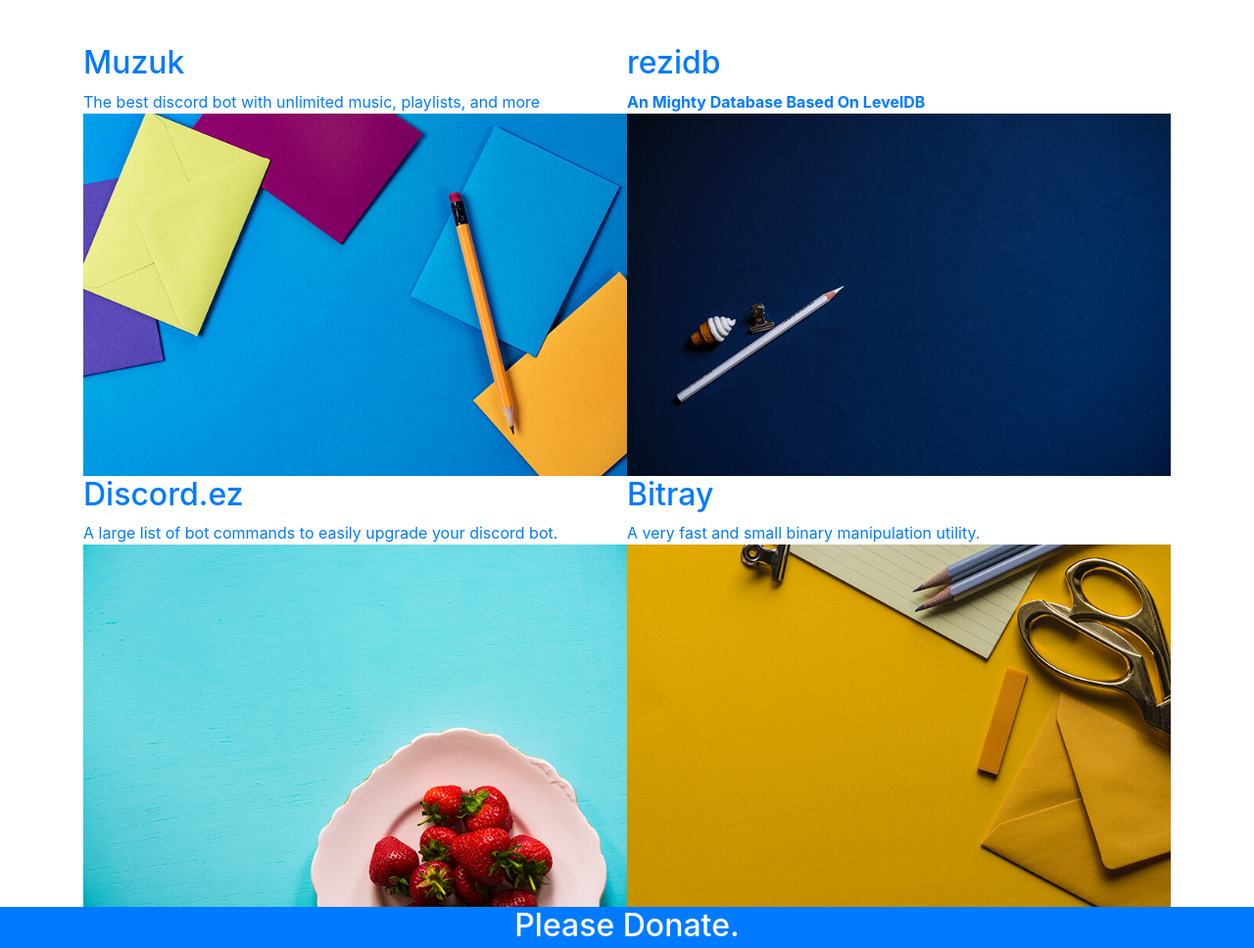
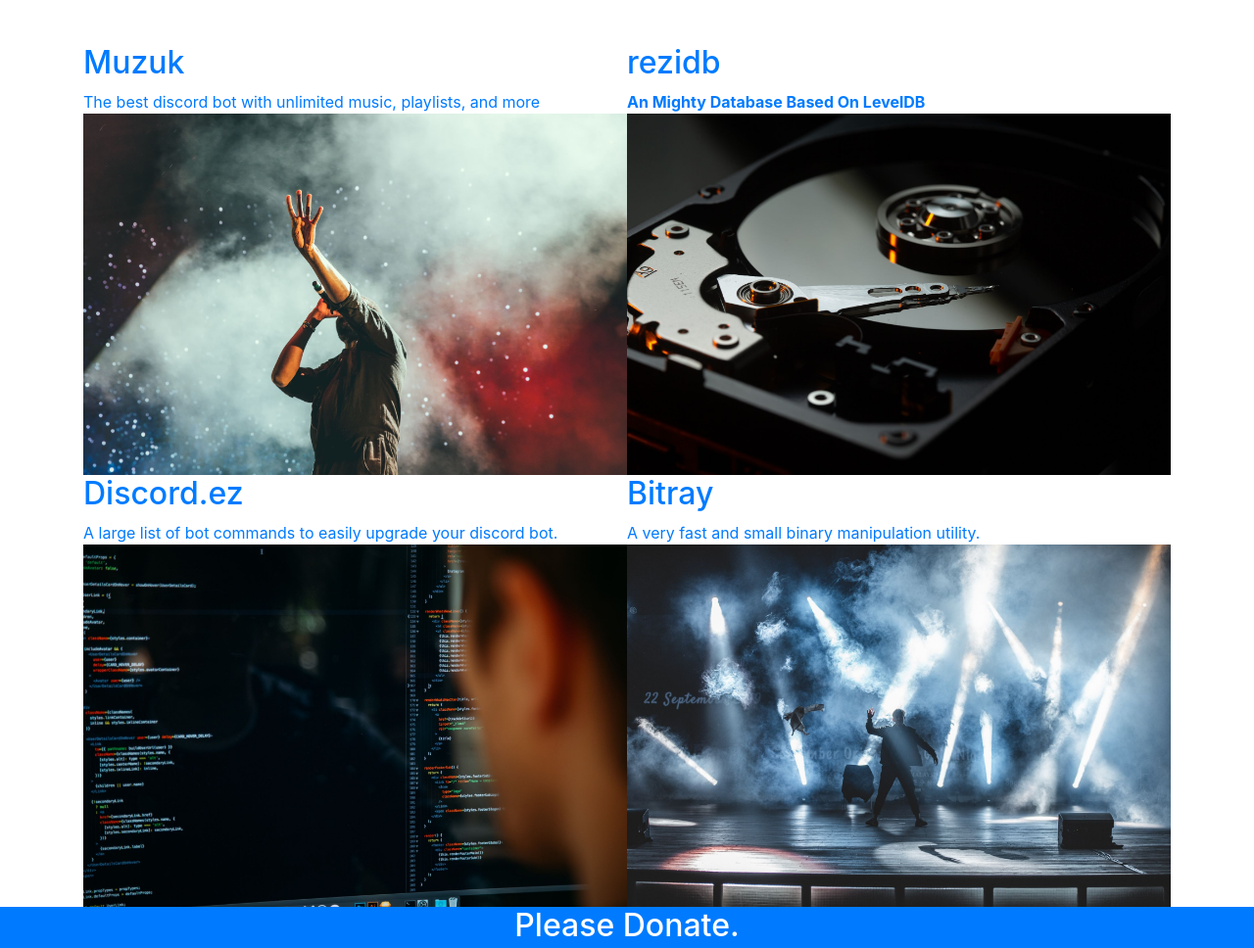
Before and after one commit to JairusSW/jtanaka.github.io, a plain HTML site: page index.html in a window 1280 px wide. Shown: the part 926-1894 px from the top of the page at 98% size. Drawn offline with nearby package versions, Linux system fonts and the light colour scheme.

Commit message:
Update projects

```diff
--- a/index.html
+++ b/index.html
@@ -94,7 +94,7 @@
                                 <h2>Muzuk</h2>
                                 <p class="mb-0">The best discord bot with unlimited music, playlists, and more</p>
                             </div>
-                        </div><img class="img-fluid" src="assets/img/portfolio-1.jpg">
+                        </div><img class="img-fluid" src="assets/img/austin-neill-hgO1wFPXl3I-unsplash.jpg">
                     </a></div>
                 <div class="col-lg-6"><a class="portfolio-item" href="https://github.com/JairusSW/ReziDB">
                         <div class="caption">
@@ -102,7 +102,7 @@
                                 <h2>rezidb</h2>
                                 <p class="mb-0"><strong>An&nbsp;Mighty&nbsp;Database&nbsp;Based&nbsp;On&nbsp;LevelDB</strong><br></p>
                             </div>
-                        </div><img class="img-fluid" src="assets/img/portfolio-2.jpg">
+                        </div><img class="img-fluid" src="assets/img/benjamin-lehman-GNyjCePVRs8-unsplash.jpg">
                     </a></div>
                 <div class="col-lg-6"><a class="portfolio-item" href="https://github.com/JairusSW/Discord.ez">
                         <div class="caption">
@@ -110,7 +110,7 @@
                                 <h2>Discord.ez</h2>
                                 <p class="mb-0">A large list of bot commands to easily upgrade your discord bot.</p>
                             </div>
-                        </div><img class="img-fluid" src="assets/img/portfolio-3.jpg">
+                        </div><img class="img-fluid" src="assets/img/charles-deluvio-pjAH2Ax4uWk-unsplash.jpg">
                     </a></div>
                 <div class="col-lg-6"><a class="portfolio-item" href="https://github.com/JairusSW/Bitray">
                         <div class="caption">
@@ -118,7 +118,7 @@
                                 <h2>Bitray</h2>
                                 <p class="mb-0">A very fast and small binary manipulation utility.</p>
                             </div>
-                        </div><img class="img-fluid" src="assets/img/portfolio-4.jpg">
+                        </div><img class="img-fluid" src="assets/img/wan-san-yip-D-_JZhn-8kI-unsplash.jpg">
                     </a></div>
             </div>
         </div>
```
Also changed, not shown: assets/img/austin-neill-hgO1wFPXl3I-unsplash.jpg (added), assets/img/benjamin-lehman-GNyjCePVRs8-unsplash.jpg (added), assets/img/charles-deluvio-pjAH2Ax4uWk-unsplash.jpg (added), assets/img/wan-san-yip-D-_JZhn-8kI-unsplash.jpg (added).
